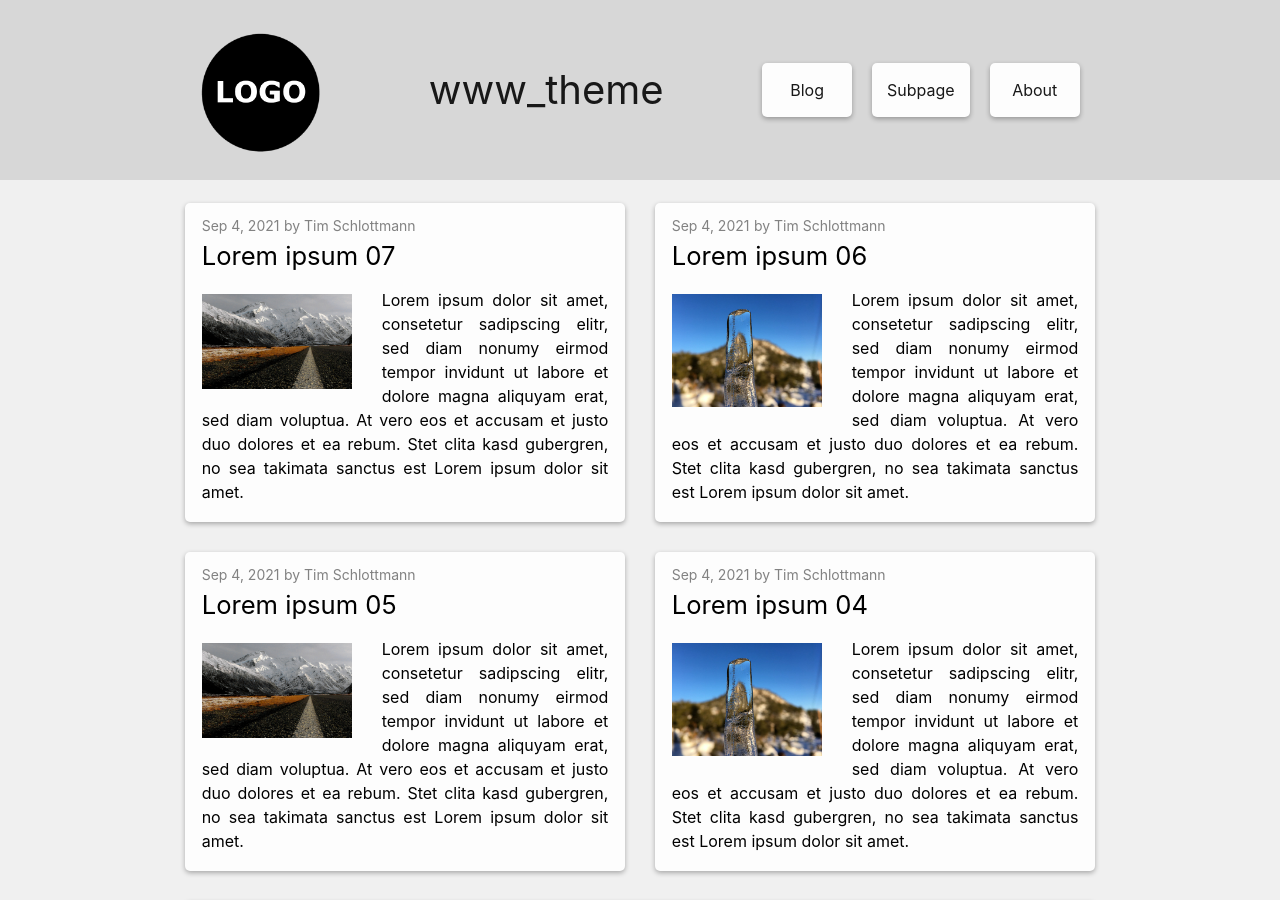
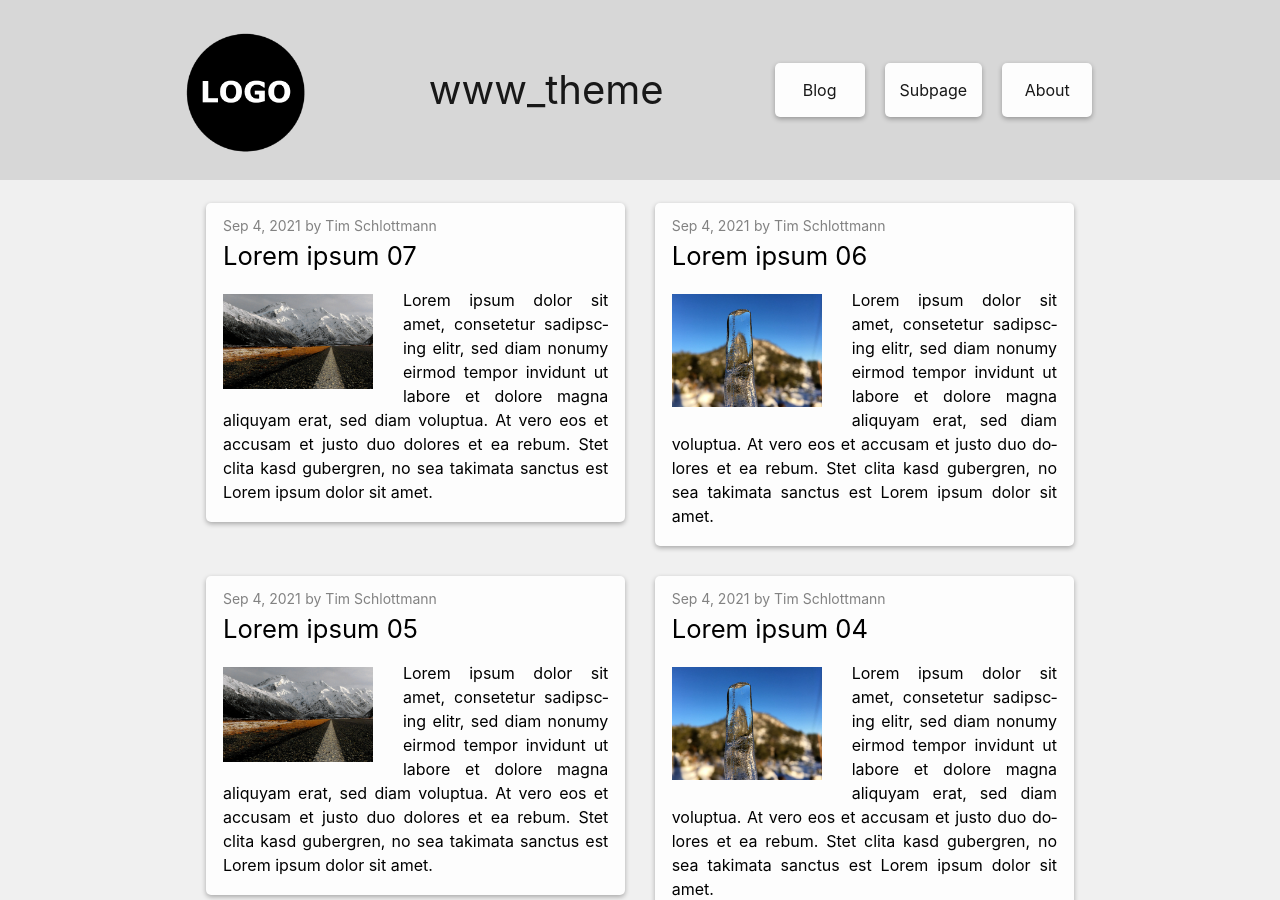
Before and after one commit to TheTimmoth/www_theme, a Jekyll site: the page built from index.html, in a window 1280 px wide and 900 px high. Built offline with Jekyll 4.4.1, drawn with Linux system fonts in a browser that asks for light colours; the list of posts is cut into pages by our own code.

Commit message:
Update theme

```diff
--- a/Gemfile
+++ b/Gemfile
@@ -18,6 +18,8 @@
   gem "jekyll-seo-tag", "~> 2.1"
   gem "jekyll-paginate"
   gem "jekyll-toc"
+  gem "execjs", "~> 2.7.0"
+  gem "jekyll-autoprefixer"
 end
 
 # Windows and JRuby does not include zoneinfo files, so bundle the tzinfo-data gem
--- a/_config.yml
+++ b/_config.yml
@@ -51,6 +51,11 @@
   - jekyll-seo-tag
   - jekyll-paginate
   - jekyll-toc
+  - jekyll-autoprefixer
+
+autoprefixer:
+  browsers:
+    - last 2 versions
 
 # Exclude from processing.
 # The following items will not be processed, by default.
--- a/_layouts/blog-home.html
+++ b/_layouts/blog-home.html
@@ -4,10 +4,10 @@
 
 <!-- This loops through the paginated posts -->
 {% if paginator.posts %}
-  <div class=paginator>
-    <div class=paginator-flex-container>
+  <div class=paginate>
+    <div class=paginate-flex-container>
       {% for post in paginator.posts %}
-      <a href="{{ post.url | relative_url }}" class="button paginator-post">
+      <a href="{{ post.url | relative_url }}" class="button paginate-post">
         {%- assign date_format = site.minima.date_format | default: "%b %-d, %Y" -%}
         <span class="meta">{{ post.date | date: date_format }}</span>
         <span class="meta"> by {{ post.author }}</span>
@@ -16,9 +16,9 @@
           {{ post.title | escape }}
         </h3>
         {%- if site.show_excerpts -%}
-          <div class="paginator-excerpt">
+          <div class="paginate-excerpt">
             {% if post.header %}
-              <img class="paginator-excerpt-image shadow" src={{ post.header | relative_url }} alt="{{ post.title }} header"></img>
+              <img class="paginate-excerpt-image shadow" src={{ post.header | relative_url }} alt="{{ post.title }} header"></img>
             {%- endif -%}
             <p>
               {{ post.excerpt }}
@@ -31,7 +31,7 @@
 
     <!-- Pagination links -->
     {% if paginator.total_pages > 1 %}
-      <div class="paginator-previous-next">
+      <div class="paginate-previous-next">
         {% if paginator.previous_page %}
           <a class="button" href="{{ paginator.previous_page_path }}">
             {%- if site.lang == "de" -%}Zurück{%- else -%}Previous{%- endif -%}
--- a/_sass/www_theme/basics/_classes.scss
+++ b/_sass/www_theme/basics/_classes.scss
@@ -37,7 +37,6 @@
   text-decoration: none !important;
 
   &:hover {
-    -webkit-transform: scale(1.15, 1.15);
     transform: scale(1.15, 1.15);
     box-shadow: 0 5px 10px rgba(0, 0, 0, 0.4);
   }
--- a/_sass/www_theme/layouts/_blog-home.scss
+++ b/_sass/www_theme/layouts/_blog-home.scss
@@ -2,35 +2,45 @@
 //   // margin-left: $spacing-unit;
 // }
 
-.paginator {
+.paginate {
   margin-top: $spacing-unit;
   .button:hover {
-      -webkit-transform: scale(1.02, 1.02);
-      transform: scale(1.02, 1.02);
+    transform: scale(1.02, 1.02);
   }
 }
 
-.paginator-flex-container {
+.paginate-flex-container {
   display: flex;
   flex-wrap: wrap;
   align-items: baseline;
   justify-content: center;
 }
 
-.paginator-post {
+.paginate-post {
   display: block;
-  flex: 1 1 auto;
-  width: 40%;
+  flex: 1 1 41%;
+  max-width: 41%;
   background-color: $background-color-light;
   color: $text-color;
-  margin: $spacing-unit/2 $spacing-unit/2 !important;
+  row-gap: $spacing-unit/2;
+  column-gap: $spacing-unit/2;
+
+  @media screen and (max-width: $on-large) {
+    flex: 1 1 38%;
+    max-width: 38%;
+  }
+
+  @media screen and (max-width: $on-medium) {
+    flex: 1 1 100%;
+    max-width: 100%;
+  }
 }
 
-.paginator-excerpt {
+.paginate-excerpt {
   @extend %clearfix;
 }
 
-.paginator-excerpt-image {
+.paginate-excerpt-image {
   float: left;
   width: $spacing-unit*5;
   padding-top: $spacing-unit/5;
@@ -38,7 +48,7 @@
   margin-bottom: $spacing-unit/3;
 }
 
-.paginator-previous-next {
+.paginate-previous-next {
   display: flex;
   justify-content: center;
   flex-wrap: wrap;
--- a/_sass/www_theme/layouts/_default.scss
+++ b/_sass/www_theme/layouts/_default.scss
@@ -6,8 +6,7 @@
   padding-right: $spacing-unit;
 
   @media screen and (max-width: $on-large) {
-    max-width: -webkit-calc(#{$content-width} - (#{$spacing-unit}));
-    max-width:         calc(#{$content-width} - (#{$spacing-unit}));
+    max-width: calc(#{$content-width} - (#{$spacing-unit}));
     padding-right: $spacing-unit / 2;
     padding-left: $spacing-unit / 2;
   }
--- a/_sass/www_theme/layouts/_header.scss
+++ b/_sass/www_theme/layouts/_header.scss
@@ -29,7 +29,7 @@
 #navbar-logo {
   flex: 1 0 auto;
   height: $logo-size-large;
-  margin: 0 $spacing-unit/2;
+  // margin: 0 $spacing-unit/2;
   transition: $transition;
 
   @media screen and (max-width: $on-medium) {
@@ -54,12 +54,12 @@
 
 #navbar-menu-icon {
   flex: none;
-  margin: 0 $spacing-unit/2;
+  // margin: 0 $spacing-unit/2;
   width: $logo-size-large/4;
   height: $logo-size-large/4;
   cursor: pointer;
   z-index: 200;
-  margin: 0 $spacing-unit/2;
+  // margin: 0 $spacing-unit/2;
 
   display: none;
 
@@ -77,14 +77,12 @@
 }
 
 .change #bar1 {
-  -webkit-transform: rotate(-45deg) translate(-6px, 6px);
   transform: rotate(-45deg) translate(-6px, 6px);
 }
 
 .change #bar2 {opacity: 0;}
 
 .change #bar3 {
-  -webkit-transform: rotate(45deg) translate(-8px, -8px);
   transform: rotate(45deg) translate(-8px, -8px);
 }
 
@@ -94,7 +92,7 @@
   flex-grow: 1;
   display: flex;
   justify-content: center;
-  margin: 0 $spacing-unit/2;
+  // margin: 0 $spacing-unit/2;
   transition: $transition;
 
   .a {
--- a/assets/js/header.js
+++ b/assets/js/header.js
@@ -4,7 +4,7 @@
 window.onload = function () { navbar_load() };
 window.onresize = function () { navbar_resize() };
 
-const scrollValue = 80;
+const scrollValue = 50;
 var sidebarOpen = 0;
 const HeaderStates = {
   Uninitialized: 0,
```
Also changed, not shown: www_theme.gemspec. Lines whose indentation alone changed are shown as unchanged.
